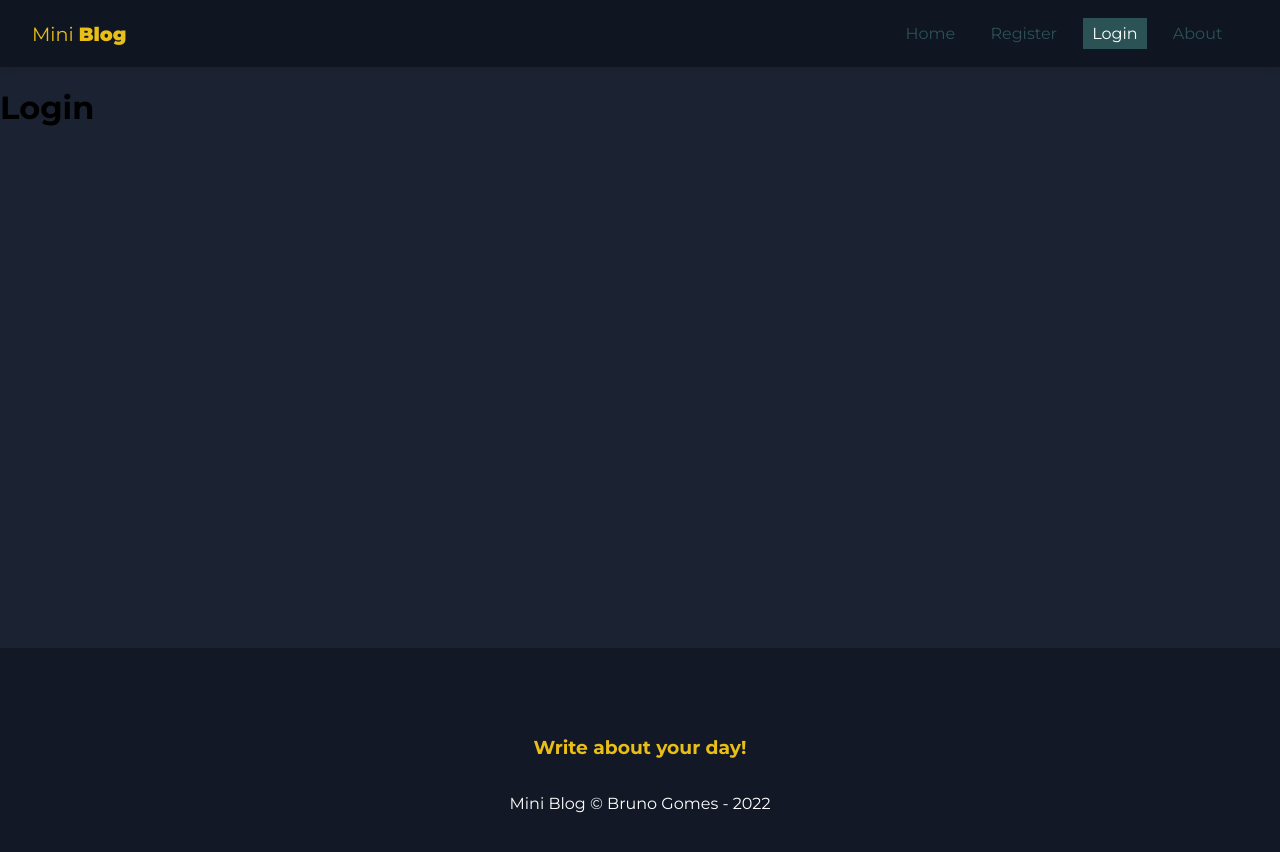
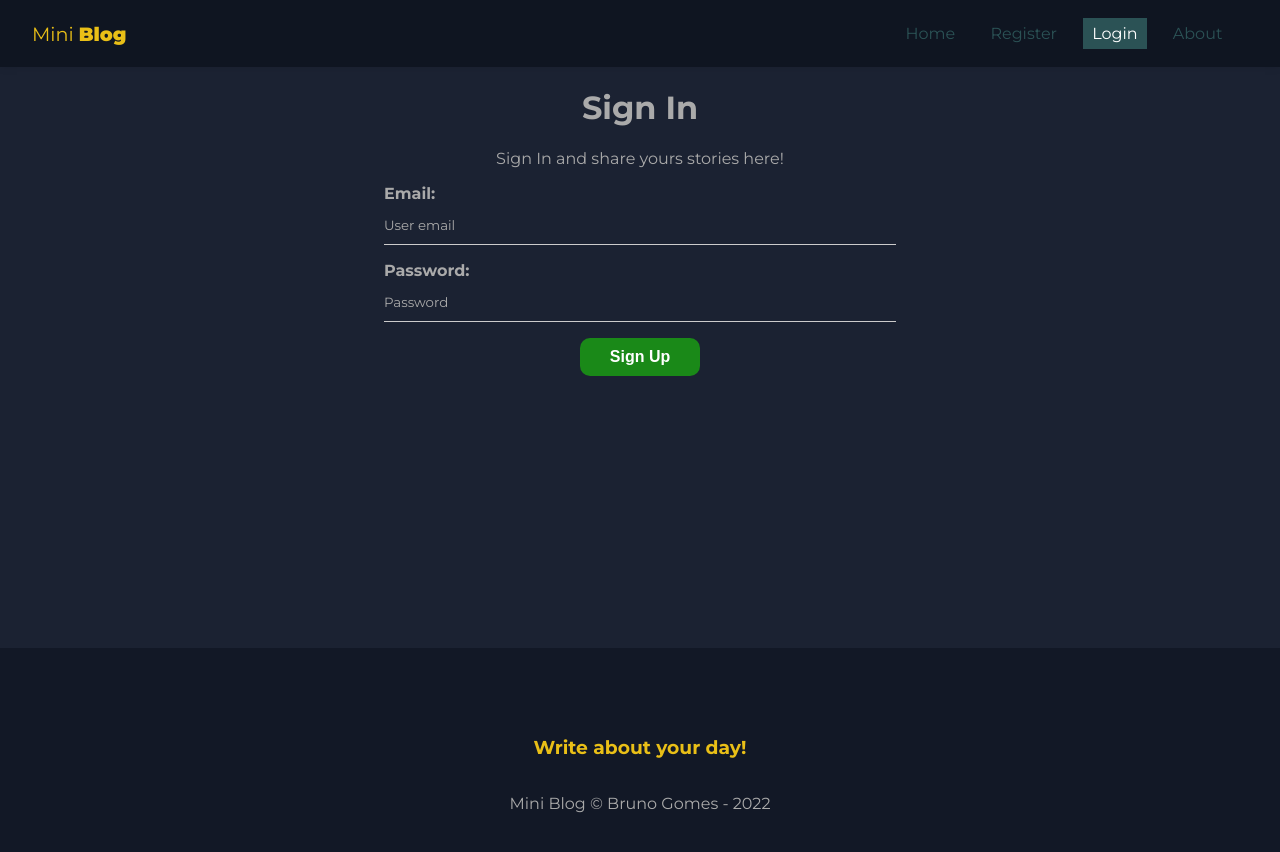
Before and after one commit to brunogdz/fakeBlog, a React (Create React App) app: page /login in a window 1280 px wide. Shown: the top 852 px of the page. Built offline with nearby package versions, Linux system fonts and the light colour scheme; no server answers; a web font is replaced by a local one.

Commit message:
login done

```diff
--- a/src/hooks/userAuthentication.js
+++ b/src/hooks/userAuthentication.js
@@ -70,6 +70,31 @@
     signOut(auth);
   };
 
+  // login - sign in
+  const login = async (data) => {
+    checkIfIsCancelled();
+
+    setLoading(true);
+    setError(false);
+
+    try {
+      await signInWithEmailAndPassword(auth, data.email, data.password);
+      setLoading(false);
+    } catch (error) {
+      let systemErrorMessage;
+
+      if (error.message.includes("user-not-found")) {
+        systemErrorMessage = "User not found.";
+      } else if (error.message.includes("wrong-password")) {
+        systemErrorMessage = "Wrong Password.";
+      } else {
+        systemErrorMessage = "An error occurs, please try again later.";
+      }
+
+      setError(systemErrorMessage);
+      setLoading(false);
+    }
+  };
   useEffect(() => {
     return () => setCancelled(true);
   }, []);
@@ -80,5 +105,6 @@
     error,
     loading,
     logout,
+    login
   };
 };
--- a/src/pages/Login/Login.js
+++ b/src/pages/Login/Login.js
@@ -1,9 +1,67 @@
 import styles from "./Login.module.css";
+import { useState, useEffect } from "react";
+import { useAuthentication } from "../../hooks/userAuthentication";
 
 const Login = () => {
+  const [email, setEmail] = useState("");
+  const [password, setPassword] = useState("");
+  const [error, setError] = useState("");
+
+  const {login, error: authError, loading} = useAuthentication()
+
+  const handleSubmit = async (e) => {
+    e.preventDefault();
+
+    setError("")
+
+    const user = {
+      email,
+      password
+    }
+
+    const res = await login(user)
+
+    console.log(res)
+  };
+
+  useEffect(() => {
+    if(authError){
+      setError(authError)
+    }
+  }, [authError])
+
   return (
-    <div>
-      <h1>Login</h1>
+    <div className={styles.login}>
+      <h1>Sign In</h1>
+      <p>Sign In and share yours stories here!</p>
+      <form onSubmit={handleSubmit}>
+        <label>
+          <span>Email:</span>
+          <input
+            type="email"
+            name="displayEmail"
+            required
+            placeholder="User email"
+            value={email}
+            onChange={(e) => setEmail(e.target.value)}
+          />
+        </label>
+        <label>
+          <span>Password:</span>
+          <input
+            type="password"
+            name="password"
+            required
+            placeholder="Password"
+            value={password}
+            onChange={(e) => setPassword(e.target.value)}
+          />
+        </label>
+        {!loading && <button className="btn">Sign Up</button>}
+        {loading && <button className="btn" disabled>Loading...</button>}
+
+        {error && <p className="error">{error}</p>}
+      </form>
     </div>
   );
 };
--- a/src/pages/Login/Login.module.css
+++ b/src/pages/Login/Login.module.css
@@ -0,0 +1,7 @@
+.login {
+    text-align: center;
+}
+
+.login h1, p, label, input   {
+    color: #AAA;
+}
```
